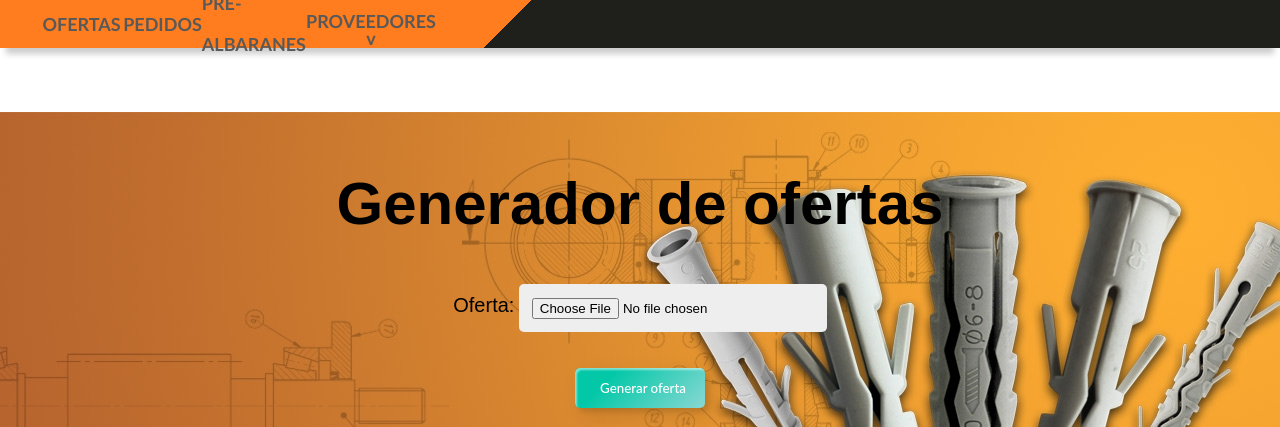
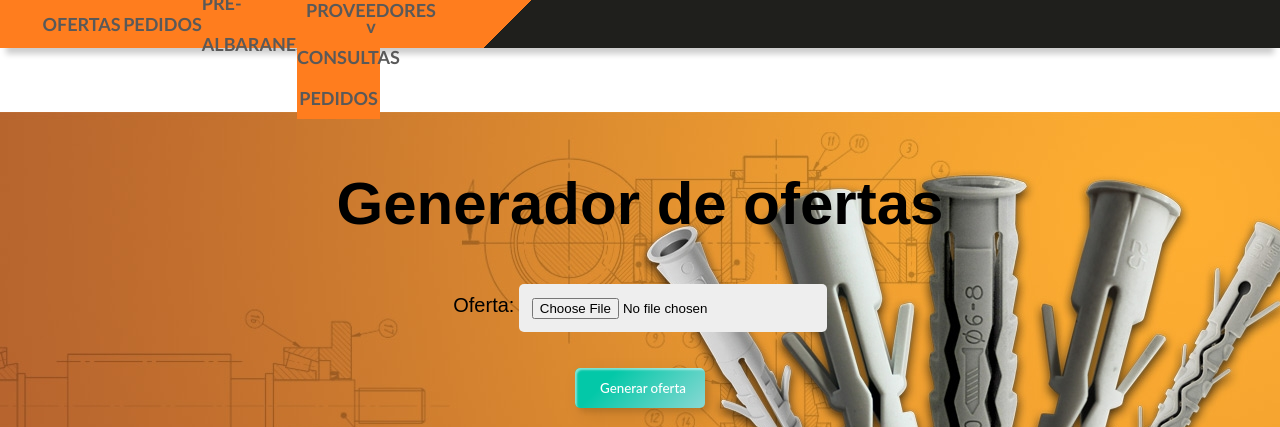
Before and after one commit to DanSolo22/OfertadorLusan, a Django app: page / in a window 1280 px wide, after a click that opens the changed part. Shown: the top 427 px of the page. Run offline with Django 4.2, Linux system fonts and the light colour scheme.

Commit message:
Cambio en la web y nuevas plantillas

```diff
--- a/static/js/index.js
+++ b/static/js/index.js
@@ -8,7 +8,7 @@ document.getElementById('close').onmousedown = function (e) {
     return false;
 };
 
-document.getElementById('4').onmousedown = function (e) {
+document.getElementById('4').onclick = function (e) {
     e.preventDefault();
     if (submenu) {
         document.getElementById('4').style.marginTop = '1.4vh';
@@ -22,3 +22,7 @@ document.getElementById('4').onmousedown = function (e) {
     }
     return false;
 }
+
+function redirect(url) {
+    window.location = url;
+}
--- a/templates/index.html
+++ b/templates/index.html
@@ -46,10 +46,10 @@
                     <p class="prov-text">PROVEEDORES<br>v</p>
                     <ul class='dropdown-menu' id="drop">
                         <li>
-                            <a class='nav-link' href="{{ url('consultas') }}">CONSULTAS</a>
+                            <a class='nav-link' onclick="redirect({{ url('consultas') }})">CONSULTAS</a>
                         </li>
                         <li>
-                            <a class='nav-link' href="{{ url('pedidos-prov') }}">PEDIDOS</a>
+                            <a class='nav-link' onclick="redirect({{ url('pedidos-prov') }})">PEDIDOS</a>
                         </li>
                     </ul>
                 </a>
```
